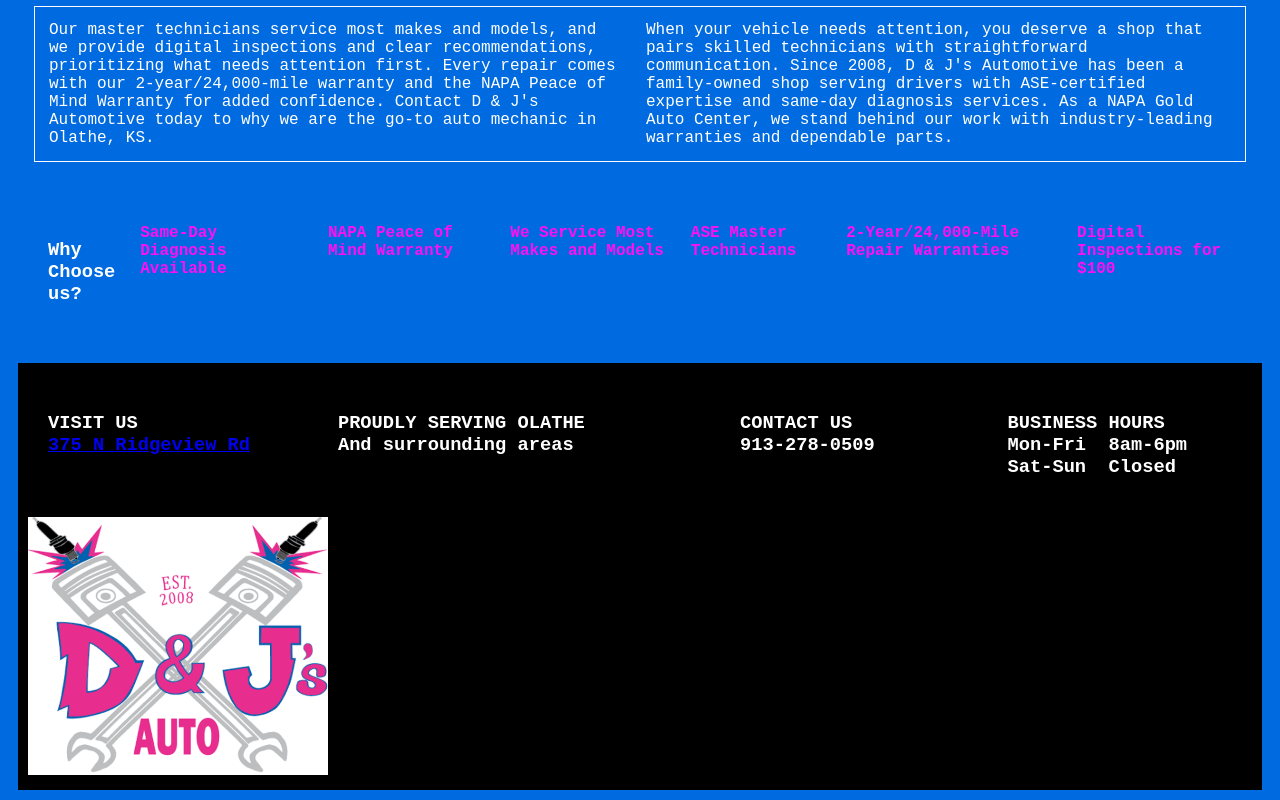
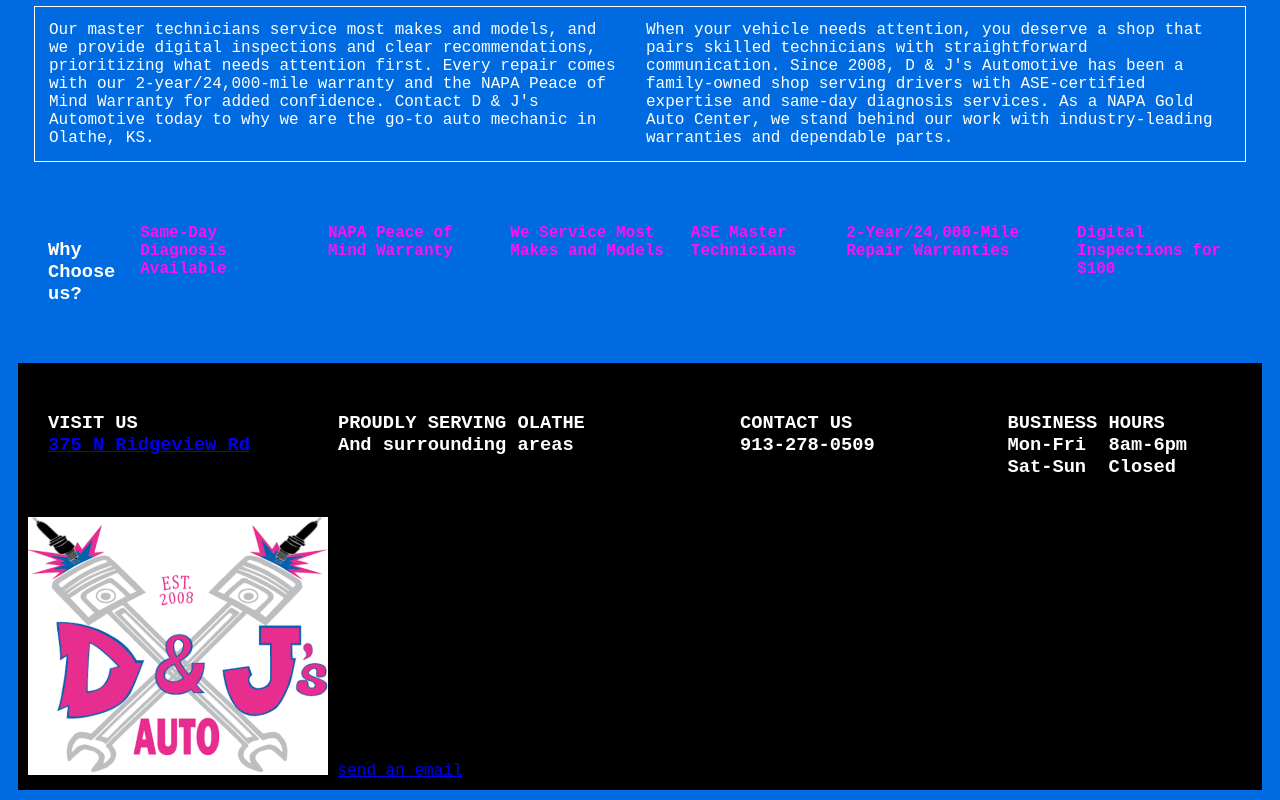
Before and after one commit to lhutson2008/WEB110, a plain HTML site: page midterm/home.html in a window 1280 px wide. Shown: the part 317-1117 px from the top of the page. Drawn offline with Linux system fonts and the light colour scheme.

Commit message:
Add files via upload

```diff
--- a/midterm/home.html
+++ b/midterm/home.html
@@ -82,6 +82,7 @@
         </h3>
        </div>
        <img src="logo.png" alt="D&J's Automotive">
+       <a href="mailto: djautollc@gmail.com"> send an email</a>
     </footer>
 
     </body>
```
Also changed, not shown: midterm/maintenance.html (+1 -0 lines), midterm/reviews.html (+1 -1 lines).
